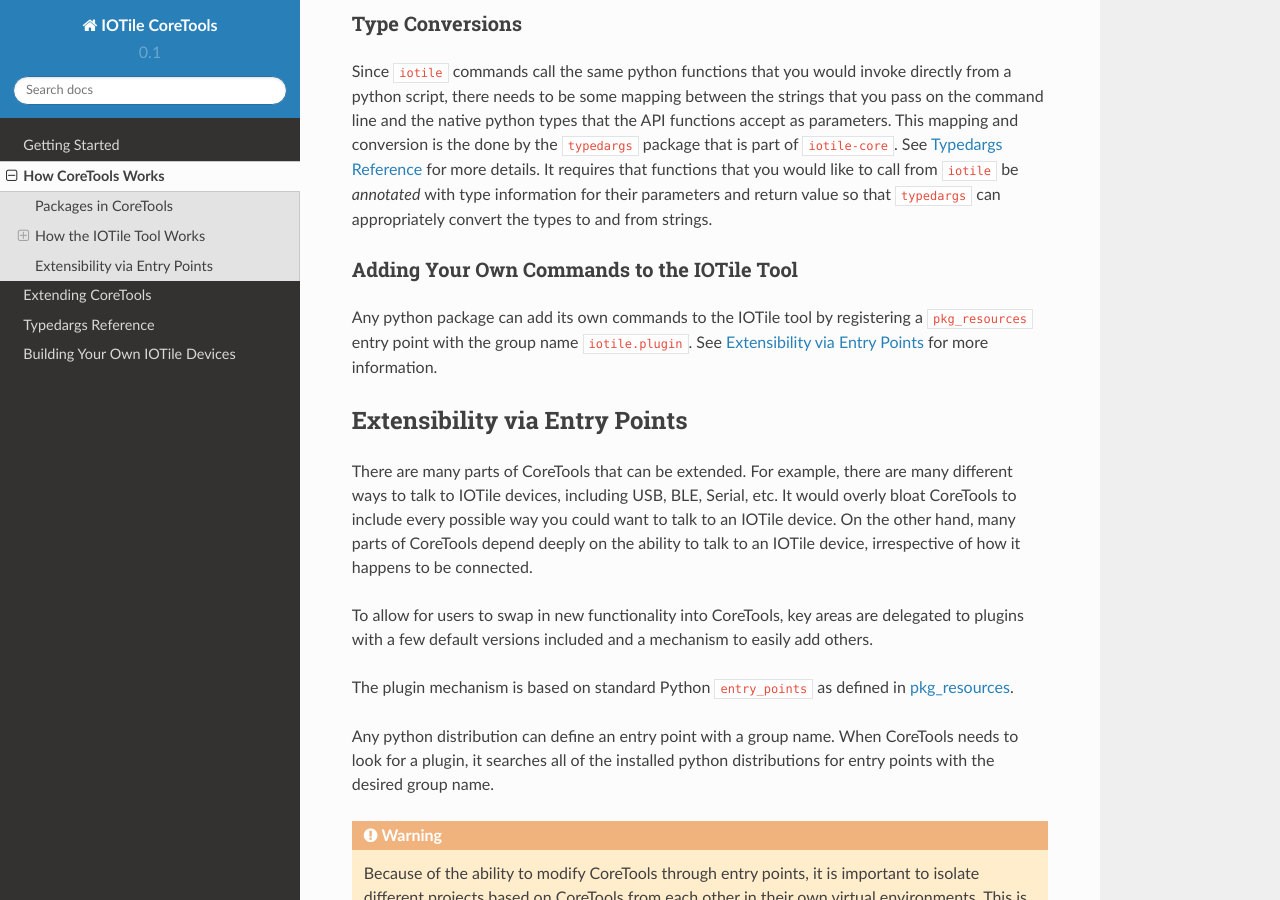
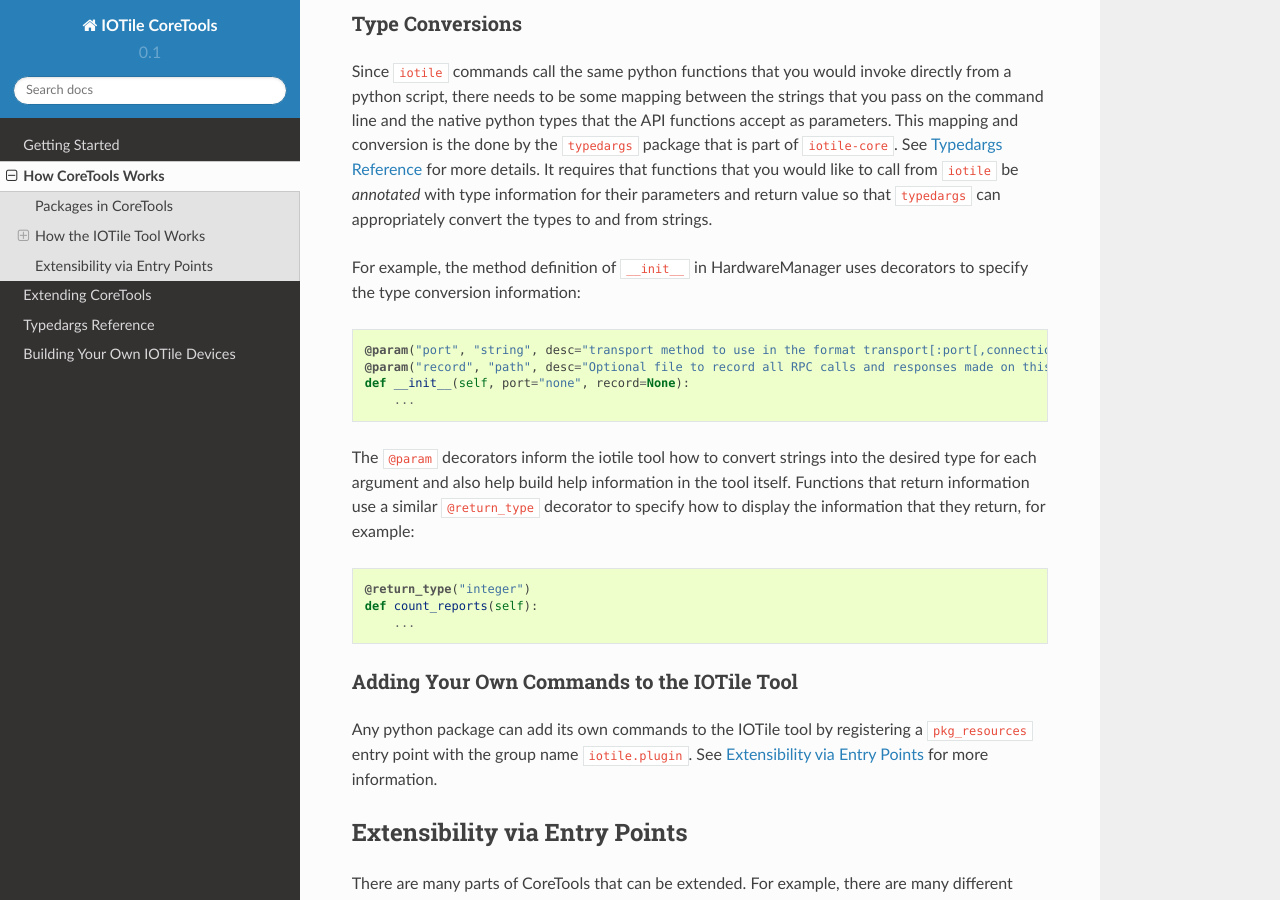
Before and after one commit to iotile/coretools, a Sphinx documentation site: the page built from doc/source/coretools-internals.rst, in a window 1280 px wide and 900 px high, scrolled down 2533 px. Built offline with Sphinx 7.4.7 and the Read the Docs theme 2.0.0, drawn with Linux system fonts in a browser that asks for light colours.

Commit message:
Update with basic typedargs intro

```diff
--- a/doc/source/coretools-internals.rst
+++ b/doc/source/coretools-internals.rst
@@ -121,6 +121,23 @@ details.  It requires that functions that you would like to call from ``iotile``
 be *annotated* with type information for their parameters and return value so
 that ``typedargs`` can appropriately convert the types to and from strings.
 
+For example, the method definition of ``__init__`` in HardwareManager uses
+decorators to specify the type conversion information::
+
+    @param("port", "string", desc="transport method to use in the format transport[:port[,connection_string]]")
+    @param("record", "path", desc="Optional file to record all RPC calls and responses made on this HardwareManager")
+    def __init__(self, port="none", record=None):
+        ...
+
+The ``@param`` decorators inform the iotile tool how to convert strings into the
+desired type for each argument and also help build help information in the tool
+itself.  Functions that return information use a similar ``@return_type`` decorator
+to specify how to display the information that they return, for example::
+
+    @return_type("integer")
+    def count_reports(self):
+        ...
+
 Adding Your Own Commands to the IOTile Tool
 ^^^^^^^^^^^^^^^^^^^^^^^^^^^^^^^^^^^^^^^^^^^
 
```
